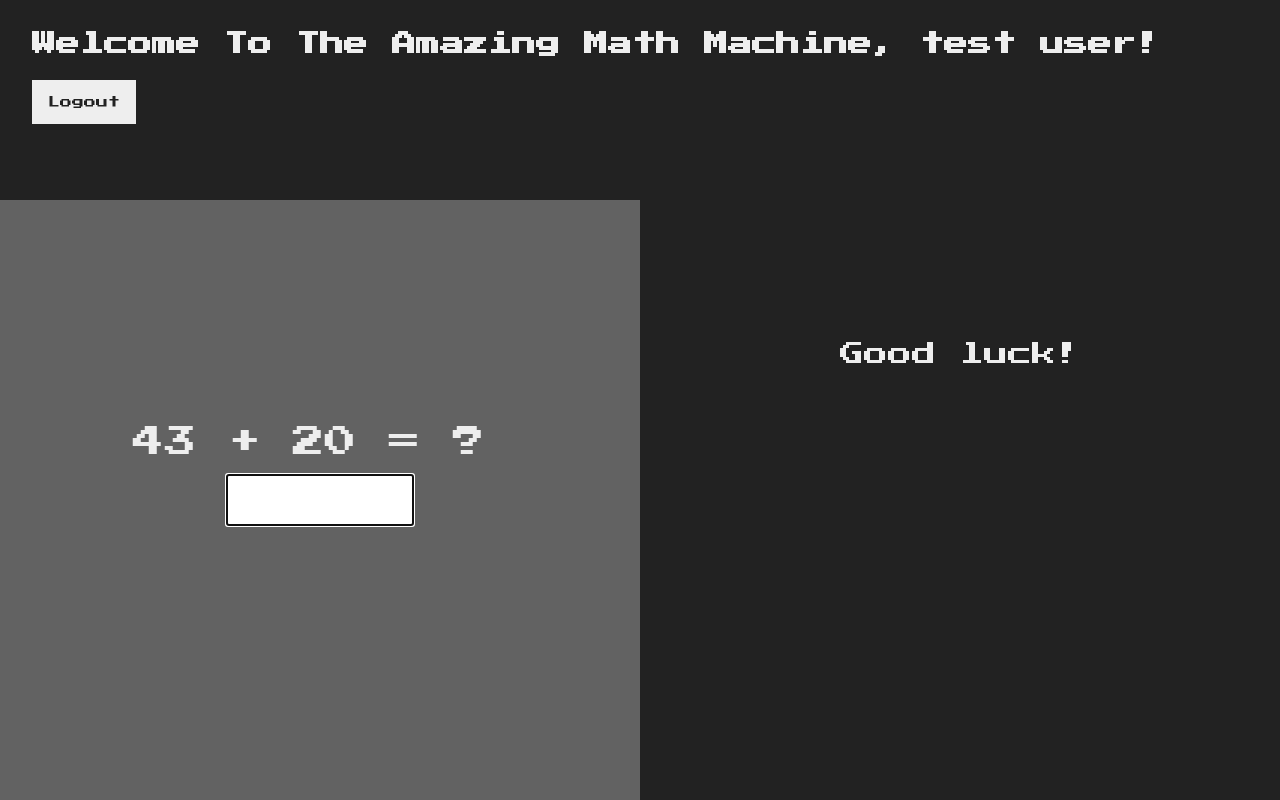
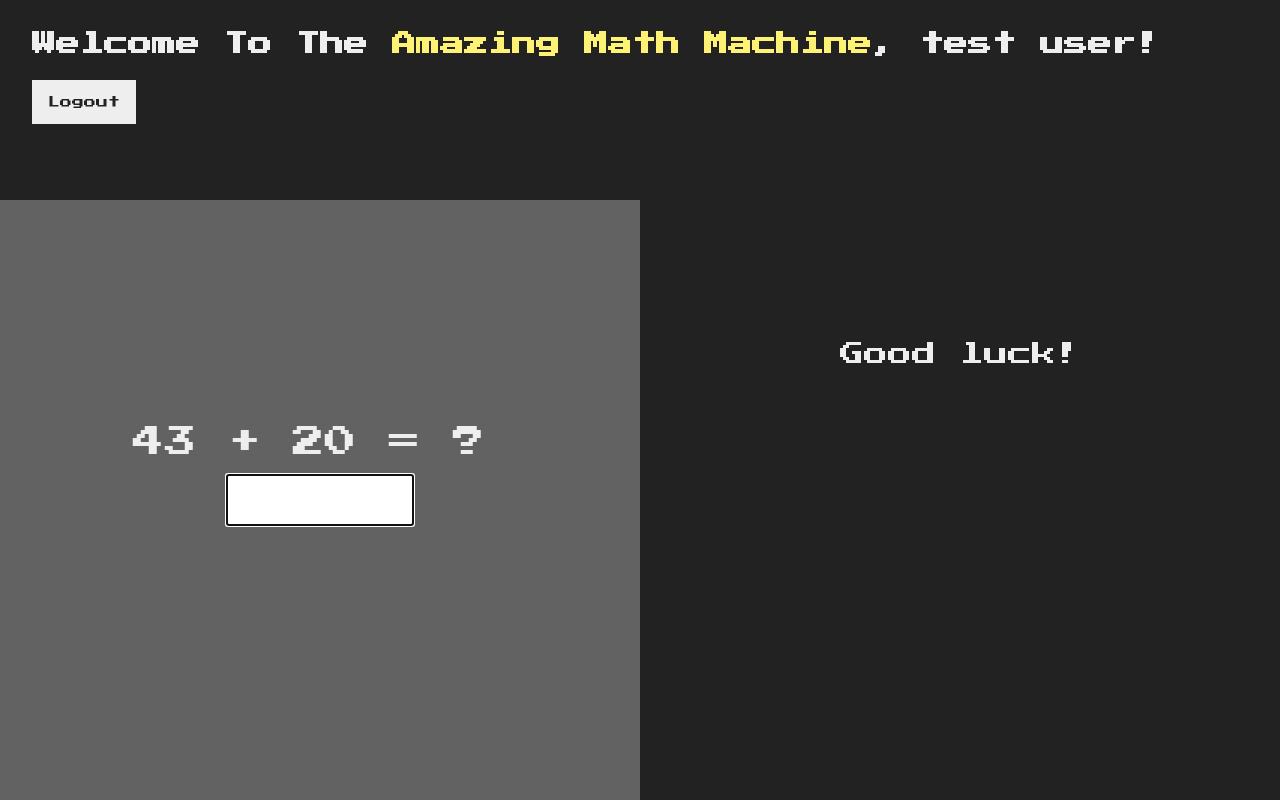
Before and after one commit to jonlld/the-amazing-math-machine, a React (Create React App) app: page / in a window 1280 px wide. Built offline with nearby package versions, Linux system fonts and the light colour scheme.

Commit message:
Format app name

```diff
--- a/src/Start.tsx
+++ b/src/Start.tsx
@@ -60,7 +60,7 @@ function Start({ username, onLogOut }: StartProps): JSX.Element {
     <Fragment>
       <header className="game-header">
         <h1 className="game-header__welcome">
-          Welcome To The Amazing Math Machine, {username}!
+          Welcome To The <span>Amazing Math Machine</span>, {username}!
         </h1>
         <button className="game-header__button" onClick={onLogOut}>
           Logout
--- a/src/index.css
+++ b/src/index.css
@@ -18,6 +18,10 @@ label,
 input {
   width: 100%;
   display: inline-block;
+}
+
+span {
+  color: rgb(254, 242, 117);
 }
 
 /* GAME SCREEN */
```
